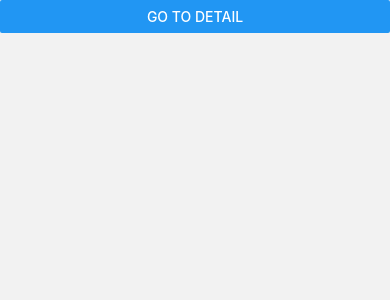
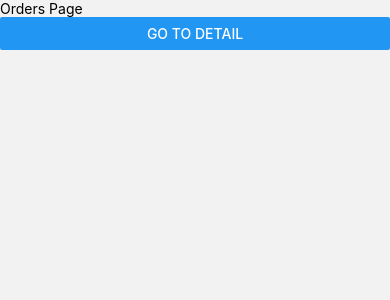
Before and after one commit to nordeeen/Clone-Gojek-App, a React Native app: screen /Orders in a window 390 px wide. Shown: the top 300 px of the page. Built offline with nearby package versions, Linux system fonts and the light colour scheme.

Commit message:
fix error Text

```diff
--- a/src/container/pages/Orders/index.js
+++ b/src/container/pages/Orders/index.js
@@ -1,10 +1,10 @@
 import React from 'react';
-import {View, Button} from 'react-native';
+import {Text, View, Button} from 'react-native';
 
 const Orders = ({navigation}) => {
   return (
     <View>
-      {/* <Text>Orders Page</Text>; */}
+      {undefined !== 0 && <Text>Orders Page</Text>}
       <Button
         title="Go to Detail"
         onPress={() => navigation.navigate('OrderDetail')}
```
